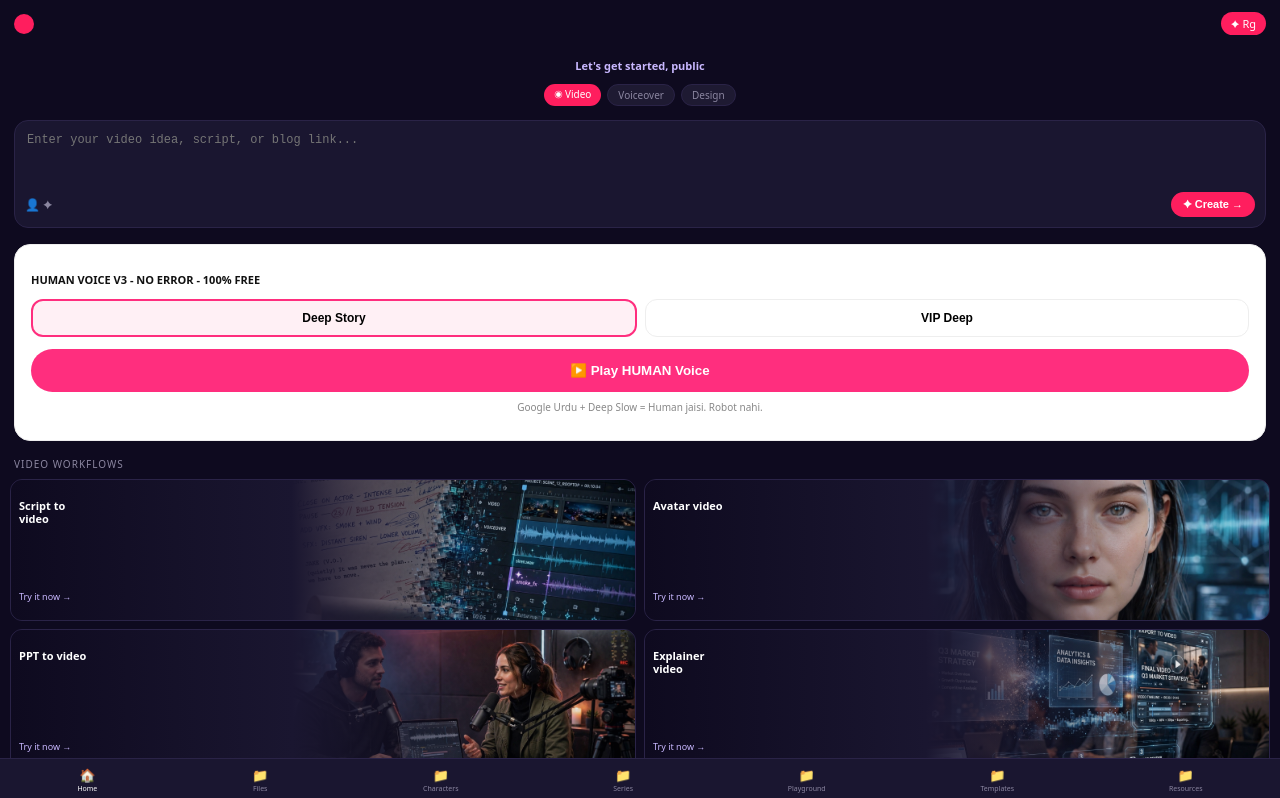
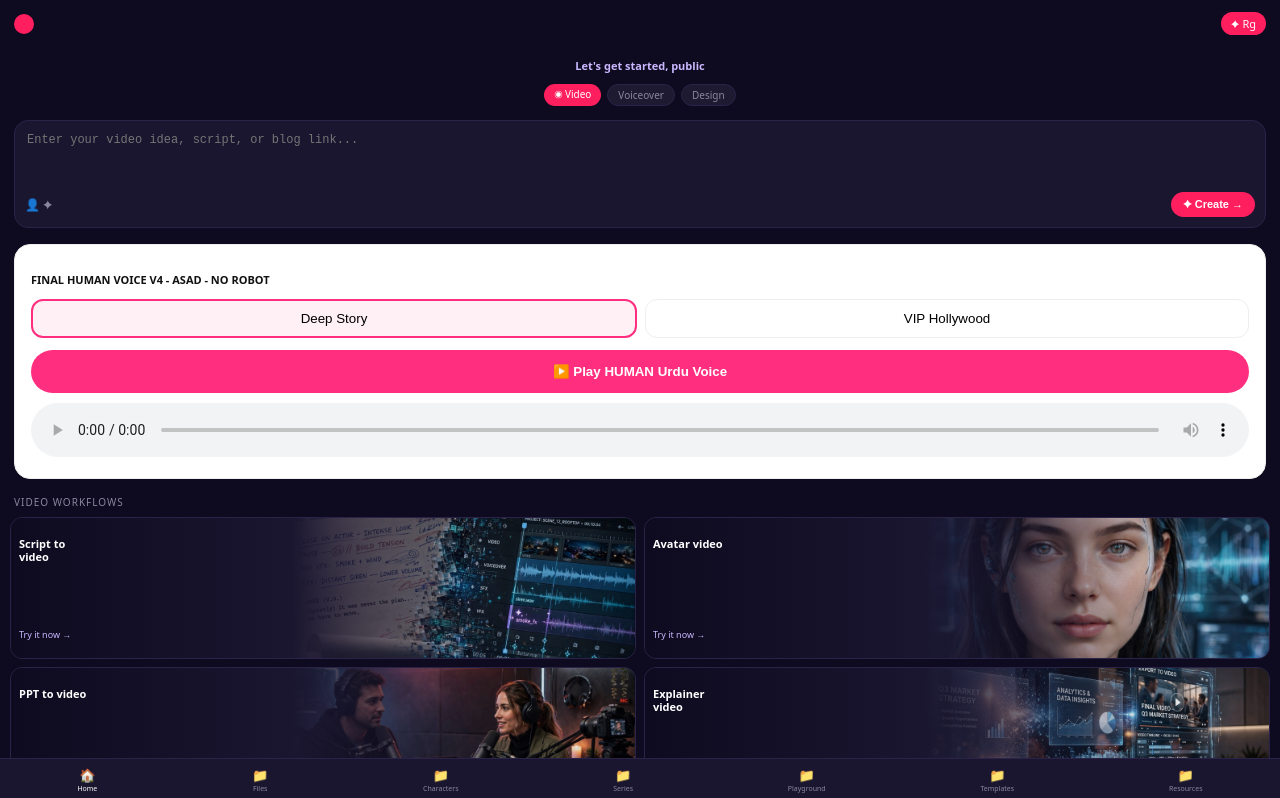
Before and after one commit to muradofficalid-art/LifeAI, a Next.js app: page /dashboard in a window 1280 px wide. Shown: the top 798 px of the page. Built offline with nearby package versions, Linux system fonts and the light colour scheme.

Commit message:
Update VoiceSelector.tsx

```diff
--- a/components/VoiceSelector.tsx
+++ b/components/VoiceSelector.tsx
@@ -1,63 +1,47 @@
 'use client'
-import { useState } from 'react'
+import { useState, useRef } from 'react'
 
 export default function VoiceSelector({ text }: { text: string }) {
   const [mode, setMode] = useState('deep-story')
-  const [playing, setPlaying] = useState(false)
+  const [loading, setLoading] = useState(false)
+  const audioRef = useRef<HTMLAudioElement>(null)
 
-  const playHuman = () => {
+  const playHuman = async () => {
     if (!text) return alert('Pehle story likho jan!')
-
-    window.speechSynthesis.cancel()
-    const utterance = new SpeechSynthesisUtterance(text)
-
-    // BEST Urdu/Hindi Human Voice select karo
-    const voices = window.speechSynthesis.getVoices()
-    const urduVoice = voices.find(v => v.name.includes('Urdu') || v.lang === 'ur-PK')
-                   || voices.find(v => v.lang === 'hi-IN')
-                   || voices.find(v => v.name.includes('Google') && v.lang.includes('en'))
-                   || voices[0]
-
-    if (urduVoice) utterance.voice = urduVoice
-
-    // HUMAN Jaisa Deep Slow - Robot Khatam
-    if (mode === 'deep-story') {
-      utterance.rate = 0.75
-      utterance.pitch = 0.8
-    } else if (mode === 'vip-hollywood') {
-      utterance.rate = 0.65
-      utterance.pitch = 0.7
-    } else {
-      utterance.rate = 0.8
-      utterance.pitch = 0.9
+    setLoading(true)
+    try {
+      const res = await fetch('/api/voice', {
+        method: 'POST',
+        headers: { 'Content-Type': 'application/json' },
+        body: JSON.stringify({ text, mode })
+      })
+      if (!res.ok) {
+        const err = await res.json()
+        throw new Error(err.error)
+      }
+      const blob = await res.blob()
+      const url = URL.createObjectURL(blob)
+      if (audioRef.current) {
+        audioRef.current.src = url
+        await audioRef.current.play()
+      }
+    } catch (err: any) {
+      alert('Error: ' + err.message + ' - 2 min wait, Vercel deploy ho raha')
     }
-
-    utterance.volume = 1
-    utterance.onstart = () => setPlaying(true)
-    utterance.onend = () => setPlaying(false)
-    utterance.onerror = () => setPlaying(false)
-
-    window.speechSynthesis.speak(utterance)
-  }
-
-  const stopVoice = () => {
-    window.speechSynthesis.cancel()
-    setPlaying(false)
+    setLoading(false)
   }
 
   return (
-    <div style={{background:'white', border:'1px solid #eee', borderRadius:'16px', padding:'16px', marginTop:'16px'}}>
-      <p style={{fontSize:'11px', fontWeight:800, color:'#111'}}>HUMAN VOICE V3 - NO ERROR - 100% FREE</p>
-
+    <div style={{background:'white', border:'1px solid #eee', borderRadius:'16px', padding:'16px', marginTop:'16px', color:'#111'}}>
+      <p style={{fontSize:'11px', fontWeight:800}}>FINAL HUMAN VOICE V4 - ASAD - NO ROBOT</p>
       <div style={{display:'flex', gap:'8px', marginTop:'12px'}}>
-        <button onClick={() => setMode('deep-story')} style={{flex:1, padding:'10px', borderRadius:'12px', border: mode==='deep-story'?'2px solid #FF2E7E':'1px solid #eee', background: mode==='deep-story'?'#FFF0F5':'white', fontSize:'12px', fontWeight:600}}>Deep Story</button>
-        <button onClick={() => setMode('vip-hollywood')} style={{flex:1, padding:'10px', borderRadius:'12px', border: mode==='vip-hollywood'?'2px solid #FF2E7E':'1px solid #eee', background: mode==='vip-hollywood'?'#FFF0F5':'white', fontSize:'12px', fontWeight:600}}>VIP Deep</button>
+        <button onClick={() => setMode('deep-story')} style={{flex:1, padding:'10px', borderRadius:'12px', border: mode==='deep-story'?'2px solid #FF2E7E':'1px solid #eee', background: mode==='deep-story'?'#FFF0F5':'white'}}>Deep Story</button>
+        <button onClick={() => setMode('vip-hollywood')} style={{flex:1, padding:'10px', borderRadius:'12px', border: mode==='vip-hollywood'?'2px solid #FF2E7E':'1px solid #eee', background: mode==='vip-hollywood'?'#FFF0F5':'white'}}>VIP Hollywood</button>
       </div>
-
-      <button onClick={playing ? stopVoice : playHuman} style={{marginTop:'12px', width:'100%', background: playing?'#111':'#FF2E7E', color:'white', padding:'14px', borderRadius:'999px', fontWeight:800, border:'none'}}>
-        {playing ? '⏹️ Stop' : '▶️ Play HUMAN Voice'}
+      <button onClick={playHuman} disabled={loading} style={{marginTop:'12px', width:'100%', background: loading?'#999':'#FF2E7E', color:'white', padding:'14px', borderRadius:'999px', fontWeight:800, border:'none'}}>
+        {loading ? '⏳ Human Asad Bana Raha Hun...' : '▶️ Play HUMAN Urdu Voice'}
       </button>
-      <p style={{fontSize:'10px', color:'#888', marginTop:'8px', textAlign:'center'}}>Google Urdu + Deep Slow = Human jaisi. Robot nahi.</p>
+      <audio ref={audioRef} controls style={{width:'100%', marginTop:'10px'}} />
     </div>
   )
 }
```
